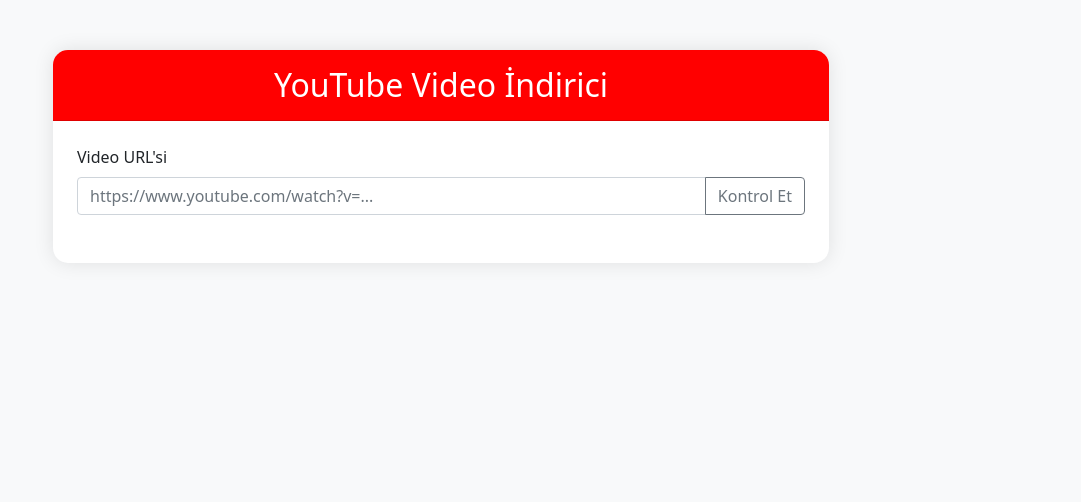
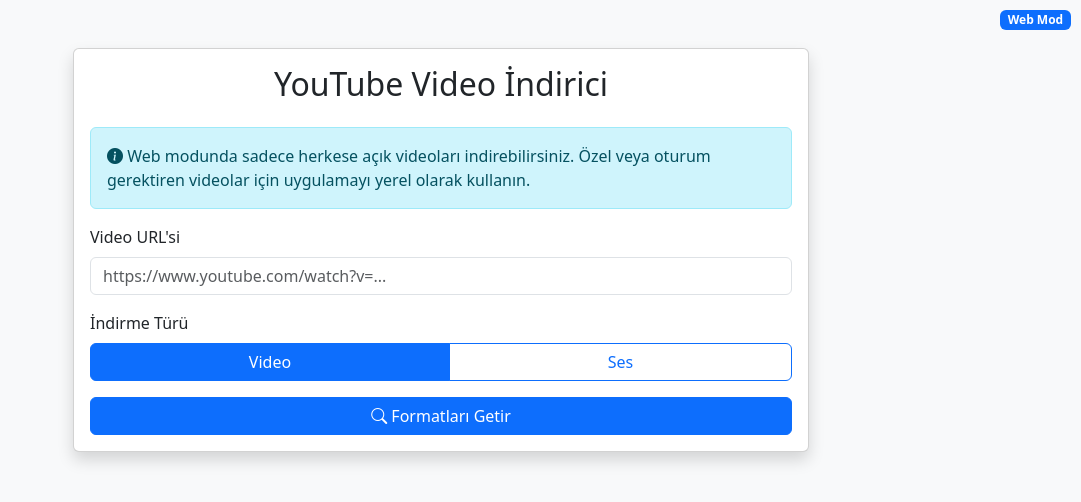
Before and after one commit to sakpnr/youtube_downloader, a Flask app: page / in a window 1280 px wide. Shown: the top 502 px of the page, without its empty margins (199-1280 px from the left). Run offline with Flask 3, Linux system fonts and the light colour scheme; some libraries are stand-ins or nearby versions.

Commit message:
İki modlu çalışma sistemi eklendi (yerel ve web modu)

```diff
--- a/app.py
+++ b/app.py
@@ -13,25 +13,28 @@
 app = Flask(__name__)
 socketio = SocketIO(app, async_mode='eventlet', cors_allowed_origins="*")
 
+# Uygulama modunu belirle
+IS_LOCAL = os.name == 'nt'  # Windows'ta çalışıyorsa yerel moddur
+
 # Video bilgilerini önbelleğe alma
 @lru_cache(maxsize=100)
 def get_video_info(url):
-    ydl_opts = {
-        'quiet': True,
-        'no_warnings': True
-    }
+    try:
+        ydl_opts = {
+            'quiet': True,
+            'no_warnings': True
+        }
 
-    # Eğer yerel ortamdaysak (Windows) tarayıcı çerezlerini kullan
-    if os.name == 'nt':
-        ydl_opts['cookies_from_browser'] = 'chrome'
-    else:
-        # Render sunucusunda cookies.txt dosyasını kullan
-        cookies_path = os.path.join(os.path.dirname(os.path.abspath(__file__)), 'cookies.txt')
-        if os.path.exists(cookies_path):
-            ydl_opts['cookiefile'] = cookies_path
+        # Yerel modda Chrome çerezlerini kullan
+        if IS_LOCAL:
+            ydl_opts['cookies_from_browser'] = 'chrome'
 
-    with yt_dlp.YoutubeDL(ydl_opts) as ydl:
-        return ydl.extract_info(url, download=False)
+        with yt_dlp.YoutubeDL(ydl_opts) as ydl:
+            return ydl.extract_info(url, download=False)
+    except Exception as e:
+        if not IS_LOCAL and 'Sign in to confirm' in str(e):
+            raise Exception('Bu video için giriş yapmanız gerekiyor. Uygulamayı yerel olarak kullanarak tüm videoları indirebilirsiniz.')
+        raise e
 
 def progress_hook(d):
     if d['status'] == 'downloading':
@@ -83,7 +86,7 @@
 
 @app.route('/')
 def home():
-    return render_template('index.html')
+    return render_template('index.html', is_local=IS_LOCAL)
 
 @app.route('/get-formats', methods=['POST'])
 def get_video_formats():
@@ -160,7 +163,8 @@
             'formats': formats,
             'thumbnail': info.get('thumbnail', ''),
             'duration': info.get('duration', 0),
-            'description': info.get('description', '')
+            'description': info.get('description', ''),
+            'is_local': IS_LOCAL
         })
 
     except Exception as e:
@@ -239,14 +243,9 @@
             'buffersize': 1024 * 1024
         }
 
-        # Eğer yerel ortamdaysak (Windows) tarayıcı çerezlerini kullan
-        if os.name == 'nt':
+        # Yerel modda Chrome çerezlerini kullan
+        if IS_LOCAL:
             ydl_opts['cookies_from_browser'] = 'chrome'
-        else:
-            # Render sunucusunda cookies.txt dosyasını kullan
-            cookies_path = os.path.join(os.path.dirname(os.path.abspath(__file__)), 'cookies.txt')
-            if os.path.exists(cookies_path):
-                ydl_opts['cookiefile'] = cookies_path
 
         if download_type == 'audio':
             ydl_opts.update({
@@ -274,7 +273,7 @@
             })
 
         with yt_dlp.YoutubeDL(ydl_opts) as ydl:
-            info = get_video_info(url)
+            info = get_video_info(url)  # Önce video bilgilerini kontrol et
             video_title = info.get('title', 'Video')
             ydl.download([url])
 
@@ -285,7 +284,8 @@
                 'success': True,
                 'message': f'{"Ses" if download_type == "audio" else "Video"} başarıyla indirildi!',
                 'filename': filename,
-                'title': video_title
+                'title': video_title,
+                'is_local': IS_LOCAL
             })
 
     except Exception as e:
--- a/templates/index.html
+++ b/templates/index.html
@@ -4,221 +4,202 @@
     <meta charset="UTF-8">
     <meta name="viewport" content="width=device-width, initial-scale=1.0">
     <title>YouTube Video İndirici</title>
-    <link href="https://cdn.jsdelivr.net/npm/bootstrap@5.1.3/dist/css/bootstrap.min.css" rel="stylesheet">
+    <link href="https://cdn.jsdelivr.net/npm/bootstrap@5.3.2/dist/css/bootstrap.min.css" rel="stylesheet">
+    <link rel="stylesheet" href="https://cdn.jsdelivr.net/npm/bootstrap-icons@1.11.1/font/bootstrap-icons.css">
     <style>
-        body {
-            background-color: #f8f9fa;
-        }
-        .container {
-            max-width: 800px;
-            margin-top: 50px;
-        }
-        .card {
-            border: none;
-            border-radius: 15px;
-            box-shadow: 0 0 20px rgba(0,0,0,0.1);
-        }
-        .card-header {
-            background-color: #ff0000;
-            color: white;
-            border-radius: 15px 15px 0 0 !important;
-        }
         .progress {
             height: 25px;
-            border-radius: 12px;
         }
-        #downloadBtn {
-            background-color: #ff0000;
-            border: none;
-        }
-        #downloadBtn:hover {
-            background-color: #cc0000;
-        }
-        .format-card {
-            cursor: pointer;
-            transition: all 0.3s;
-        }
-        .format-card:hover {
-            transform: translateY(-5px);
-            box-shadow: 0 5px 15px rgba(0,0,0,0.1);
-        }
-        .format-card.selected {
-            border: 2px solid #ff0000;
-        }
-        #videoInfo {
-            display: none;
-        }
-        .thumbnail {
-            max-width: 100%;
-            height: auto;
-            border-radius: 10px;
+        .mode-badge {
+            position: fixed;
+            top: 10px;
+            right: 10px;
+            z-index: 1000;
         }
     </style>
 </head>
-<body>
-    <div class="container">
-        <div class="card">
-            <div class="card-header text-center py-3">
-                <h2 class="mb-0">YouTube Video İndirici</h2>
+<body class="bg-light">
+    {% if is_local %}
+    <span class="mode-badge badge bg-success">Yerel Mod</span>
+    {% else %}
+    <span class="mode-badge badge bg-primary">Web Mod</span>
+    {% endif %}
+
+    <div class="container py-5">
+        <div class="row justify-content-center">
+            <div class="col-md-8">
+                <div class="card shadow">
+                    <div class="card-body">
+                        <h2 class="card-title text-center mb-4">YouTube Video İndirici</h2>
+
+                        {% if not is_local %}
+                        <div class="alert alert-info" role="alert">
+                            <i class="bi bi-info-circle-fill"></i>
+                            Web modunda sadece herkese açık videoları indirebilirsiniz.
+                            Özel veya oturum gerektiren videolar için uygulamayı yerel olarak kullanın.
                         </div>
-            <div class="card-body p-4">
-                <div class="mb-4">
+                        {% endif %}
+
+                        <div class="mb-3">
                             <label for="url" class="form-label">Video URL'si</label>
-                    <div class="input-group">
                             <input type="text" class="form-control" id="url" placeholder="https://www.youtube.com/watch?v=...">
-                        <button class="btn btn-outline-secondary" type="button" id="checkUrl">Kontrol Et</button>
+                        </div>
+
+                        <div class="mb-3">
+                            <label class="form-label">İndirme Türü</label>
+                            <div class="btn-group w-100" role="group">
+                                <input type="radio" class="btn-check" name="type" id="video" value="video" checked>
+                                <label class="btn btn-outline-primary" for="video">Video</label>
+                                <input type="radio" class="btn-check" name="type" id="audio" value="audio">
+                                <label class="btn btn-outline-primary" for="audio">Ses</label>
                             </div>
                         </div>
 
-                <div id="videoInfo" class="mb-4">
-                    <div class="row">
+                        {% if is_local %}
+                        <div class="mb-3">
+                            <label for="download_path" class="form-label">İndirme Konumu</label>
+                            <div class="input-group">
+                                <input type="text" class="form-control" id="download_path" readonly>
+                                <button class="btn btn-outline-secondary" type="button" onclick="selectFolder()">Seç</button>
+                            </div>
+                        </div>
+                        {% endif %}
+
+                        <button class="btn btn-primary w-100" onclick="getFormats()">
+                            <i class="bi bi-search"></i> Formatları Getir
+                        </button>
+
+                        <div id="video-info" class="mt-4" style="display: none;">
+                            <div class="card mb-3">
+                                <div class="row g-0">
                                     <div class="col-md-4">
-                            <img id="thumbnail" class="thumbnail mb-3" src="" alt="Video thumbnail">
+                                        <img id="thumbnail" class="img-fluid rounded-start" alt="Video thumbnail">
                                     </div>
                                     <div class="col-md-8">
-                            <h4 id="title" class="mb-2"></h4>
-                            <p id="duration" class="text-muted"></p>
-                            <div class="mb-3">
-                                <div class="form-check form-check-inline">
-                                    <input class="form-check-input" type="radio" name="downloadType" id="videoType" value="video" checked>
-                                    <label class="form-check-label" for="videoType">Video</label>
-                                </div>
-                                <div class="form-check form-check-inline">
-                                    <input class="form-check-input" type="radio" name="downloadType" id="audioType" value="audio">
-                                    <label class="form-check-label" for="audioType">Ses (MP3)</label>
+                                        <div class="card-body">
+                                            <h5 class="card-title" id="title"></h5>
+                                            <p class="card-text" id="duration"></p>
                                         </div>
                                     </div>
                                 </div>
                             </div>
 
-                    <div id="formatList" class="row g-3 mt-2"></div>
+                            <div class="mb-3">
+                                <label class="form-label">Format Seçin</label>
+                                <select class="form-select" id="format"></select>
+                            </div>
 
-                    <div class="mt-4">
-                        <label for="downloadPath" class="form-label">İndirme Konumu</label>
-                        <div class="input-group">
-                            <input type="text" class="form-control" id="downloadPath" readonly>
-                            <button class="btn btn-outline-secondary" type="button" id="selectFolder">Konum Seç</button>
+                            <button class="btn btn-success w-100" onclick="downloadVideo()">
+                                <i class="bi bi-download"></i> İndir
+                            </button>
+
+                            <div class="progress mt-3" style="display: none;">
+                                <div class="progress-bar progress-bar-striped progress-bar-animated"
+                                     role="progressbar" style="width: 0%">0%</div>
                             </div>
                         </div>
-
-                    <div class="mt-4">
-                        <button id="downloadBtn" class="btn btn-primary w-100" disabled>İndir</button>
-                    </div>
-
-                    <div class="mt-4" id="progressContainer" style="display: none;">
-                        <div class="progress">
-                            <div id="progressBar" class="progress-bar" role="progressbar" style="width: 0%"></div>
-                        </div>
-                        <div id="progressText" class="text-center mt-2"></div>
                     </div>
                 </div>
             </div>
         </div>
     </div>
 
+    <script src="https://cdn.jsdelivr.net/npm/bootstrap@5.3.2/dist/js/bootstrap.bundle.min.js"></script>
     <script src="https://cdn.socket.io/4.0.1/socket.io.min.js"></script>
     <script>
         const socket = io();
-        let selectedFormat = null;
+        let currentTitle = '';
 
         socket.on('download_progress', function(data) {
-            const progressContainer = document.getElementById('progressContainer');
-            const progressBar = document.getElementById('progressBar');
-            const progressText = document.getElementById('progressText');
-
-            progressContainer.style.display = 'block';
-
+            const progressBar = document.querySelector('.progress-bar');
             if (data.percentage >= 0) {
                 progressBar.style.width = data.percentage + '%';
-                progressBar.setAttribute('aria-valuenow', data.percentage);
-                progressText.textContent = `İndiriliyor: ${data.percentage.toFixed(1)}%`;
+                progressBar.textContent = data.percentage.toFixed(1) + '%';
             } else {
-                progressText.textContent = `İndiriliyor: ${data.downloaded.toFixed(1)} MB`;
+                progressBar.style.width = '100%';
+                progressBar.textContent = 'İndiriliyor... ' + data.downloaded.toFixed(1) + ' MB';
             }
         });
 
-        document.getElementById('checkUrl').addEventListener('click', async function() {
+        async function getFormats() {
             const url = document.getElementById('url').value;
-            const downloadType = document.querySelector('input[name="downloadType"]:checked').value;
-
-            if (!url) {
-                alert('Lütfen bir URL girin!');
-                return;
-            }
+            const type = document.querySelector('input[name="type"]:checked').value;
 
             try {
                 const response = await fetch('/get-formats', {
                     method: 'POST',
                     headers: {
-                        'Content-Type': 'application/json',
+                        'Content-Type': 'application/json'
                     },
-                    body: JSON.stringify({
-                        url: url,
-                        type: downloadType
-                    })
+                    body: JSON.stringify({ url, type })
                 });
 
                 const data = await response.json();
 
                 if (data.success) {
-                    document.getElementById('videoInfo').style.display = 'block';
+                    document.getElementById('video-info').style.display = 'block';
+                    document.getElementById('thumbnail').src = data.thumbnail;
                     document.getElementById('title').textContent = data.title;
-                    document.getElementById('thumbnail').src = data.thumbnail;
+                    currentTitle = data.title;
 
-                    const duration = Math.floor(data.duration / 60) + ':' +
-                                   String(data.duration % 60).padStart(2, '0');
+                    const duration = new Date(data.duration * 1000).toISOString().substr(11, 8);
                     document.getElementById('duration').textContent = `Süre: ${duration}`;
 
-                    const formatList = document.getElementById('formatList');
-                    formatList.innerHTML = '';
+                    const formatSelect = document.getElementById('format');
+                    formatSelect.innerHTML = '';
 
                     data.formats.forEach(format => {
-                        const col = document.createElement('div');
-                        col.className = 'col-md-4';
+                        const option = document.createElement('option');
+                        option.value = format.format_id;
 
-                        const card = document.createElement('div');
-                        card.className = 'card format-card h-100';
-                        card.onclick = () => selectFormat(format);
+                        const filesize = format.filesize ? (format.filesize / (1024 * 1024)).toFixed(1) + ' MB' : 'Bilinmiyor';
+                        const quality = format.quality || format.format_note || 'Bilinmiyor';
 
-                        const cardBody = document.createElement('div');
-                        cardBody.className = 'card-body';
-
-                        const quality = downloadType === 'audio' ?
-                            `${format.quality}kbps` : format.quality;
-                        const filesize = format.filesize ?
-                            `(${(format.filesize / 1024 / 1024).toFixed(1)} MB)` : '';
-
-                        cardBody.innerHTML = `
-                            <h5 class="card-title">${quality}</h5>
-                            <p class="card-text">${filesize}</p>
-                        `;
-
-                        card.appendChild(cardBody);
-                        col.appendChild(card);
-                        formatList.appendChild(col);
+                        option.textContent = `${quality} (${filesize})`;
+                        formatSelect.appendChild(option);
                     });
 
-                    document.getElementById('downloadBtn').disabled = true;
+                    document.querySelector('.progress').style.display = 'none';
+                    document.querySelector('.progress-bar').style.width = '0%';
+                    document.querySelector('.progress-bar').textContent = '0%';
                 } else {
                     alert(data.message);
                 }
             } catch (error) {
-                alert('Bir hata oluştu: ' + error.message);
+                alert('Bir hata oluştu: ' + error);
             }
+        }
+
+        async function downloadVideo() {
+            const url = document.getElementById('url').value;
+            const format_id = document.getElementById('format').value;
+            const type = document.querySelector('input[name="type"]:checked').value;
+            const download_path = document.getElementById('download_path')?.value || 'downloads';
+
+            document.querySelector('.progress').style.display = 'block';
+
+            try {
+                const response = await fetch('/download', {
+                    method: 'POST',
+                    headers: {
+                        'Content-Type': 'application/json'
+                    },
+                    body: JSON.stringify({ url, format_id, type, download_path })
                 });
 
-        function selectFormat(format) {
-            selectedFormat = format;
+                const data = await response.json();
 
-            document.querySelectorAll('.format-card').forEach(card => {
-                card.classList.remove('selected');
-            });
-
-            event.currentTarget.classList.add('selected');
-            document.getElementById('downloadBtn').disabled = false;
+                if (data.success) {
+                    alert(data.message);
+                } else {
+                    alert(data.message);
+                }
+            } catch (error) {
+                alert('Bir hata oluştu: ' + error);
+            }
         }
 
-        document.getElementById('selectFolder').addEventListener('click', async function() {
+        async function selectFolder() {
             try {
                 const response = await fetch('/select-folder', {
                     method: 'POST'
@@ -227,62 +208,14 @@
                 const data = await response.json();
 
                 if (data.success) {
-                    document.getElementById('downloadPath').value = data.path;
+                    document.getElementById('download_path').value = data.path;
                 } else {
                     alert(data.message);
                 }
             } catch (error) {
-                alert('Bir hata oluştu: ' + error.message);
+                alert('Bir hata oluştu: ' + error);
             }
-        });
-
-        document.getElementById('downloadBtn').addEventListener('click', async function() {
-            if (!selectedFormat) {
-                alert('Lütfen bir format seçin!');
-                return;
         }
-
-            const url = document.getElementById('url').value;
-            const downloadType = document.querySelector('input[name="downloadType"]:checked').value;
-            const downloadPath = document.getElementById('downloadPath').value;
-
-            if (!downloadPath) {
-                alert('Lütfen önce indirme konumunu seçin!');
-                return;
-            }
-
-            try {
-                const response = await fetch('/download', {
-                    method: 'POST',
-                    headers: {
-                        'Content-Type': 'application/json',
-                    },
-                    body: JSON.stringify({
-                        url: url,
-                        format_id: selectedFormat.format_id,
-                        type: downloadType,
-                        download_path: downloadPath || 'downloads'
-                    })
-                });
-
-                const data = await response.json();
-
-                if (data.success) {
-                    alert(data.message);
-                    document.getElementById('progressContainer').style.display = 'none';
-                } else {
-                    alert(data.message);
-                }
-            } catch (error) {
-                alert('Bir hata oluştu: ' + error.message);
-            }
-        });
-
-        document.querySelectorAll('input[name="downloadType"]').forEach(radio => {
-            radio.addEventListener('change', function() {
-                document.getElementById('checkUrl').click();
-            });
-        });
     </script>
 </body>
 </html>
```
Lines whose indentation alone changed are shown as unchanged.
